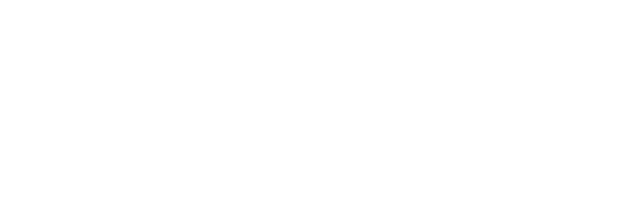
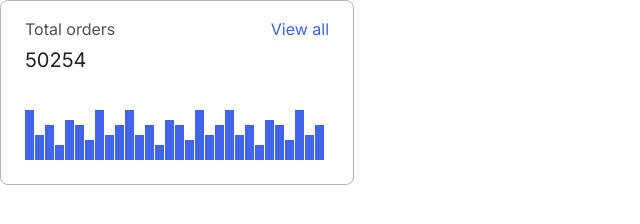
Before and after one commit to js-tasks-ru/htmlcss-20220317_dasha6, a website: page 04-lection2/01-histogram/index.html in a window 1280 px wide. Shown: the whole page, without its empty margins (0-640 px from the left). Drawn offline with Linux system fonts and the light colour scheme.

Commit message:
start histogram component

```diff
--- a/04-lection2/01-histogram/histogram.css
+++ b/04-lection2/01-histogram/histogram.css
@@ -0,0 +1,61 @@
+.histogram {
+    padding: 16px 24px 24px;
+    width: 354px;
+    height: 185px;
+    background: var(--white);
+    border: 1px solid var(--grey-3);
+    box-sizing: border-box;
+    border-radius: 8px;
+    display: flex;
+    flex-direction: column;
+    justify-content: space-between;
+}
+
+.historam__header {
+    display: flex;
+    justify-content: space-between;
+    align-items: baseline;
+}
+
+.histogram__caption {
+    margin: 0;
+    font-family: Inter, sans-serif;
+    font-style: normal;
+    font-weight: 400;
+    font-size: 16px;
+    line-height: 24px;
+    color: var(--black);
+    opacity: 0.8;
+}
+
+.histogram__value {
+    margin: 6px 0 0;
+    font-family: Inter, sans-serif;
+    font-style: normal;
+    font-weight: 400;
+    font-size: 20px;
+    line-height: 26px;
+    color: var(--black);
+}
+
+.histogram__link {
+    font-family: Inter, sans-serif;
+    font-style: normal;
+    font-weight: 400;
+    font-size: 16px;
+    line-height: 24px;
+    color: var(--blue-1);
+    text-decoration: none;
+}
+
+.histogram__chart {
+    height: 50px;
+    display: flex;
+    gap: 1px;
+    align-items: flex-end;
+}
+
+.histogram__column {
+    width: 9px;
+    background: var(--blue-1);
+}
--- a/04-lection2/01-histogram/index.html
+++ b/04-lection2/01-histogram/index.html
@@ -6,6 +6,48 @@
         <link rel="stylesheet" href="./histogram.css">
     </head>
     <body>
-
+        <div class="histogram">
+            <div class="historam__header">
+                <div class="histogram__text">
+                    <p class="histogram__caption">Total orders</p>
+                    <h4 class="histogram__value">50254</h4>
+                </div>
+                <a href="" class="histogram__link">
+                   View all
+                </a>
+            </div>
+            <div class="histogram__chart">
+                <div class="histogram__column" style="height: 100%;"></div>
+                <div class="histogram__column" style="height: 50%;"></div>
+                <div class="histogram__column" style="height: 70%;"></div>
+                <div class="histogram__column" style="height: 30%;"></div>
+                <div class="histogram__column" style="height: 80%;"></div>
+                <div class="histogram__column" style="height: 70%;"></div>
+                <div class="histogram__column" style="height: 40%;"></div>
+                <div class="histogram__column" style="height: 100%;"></div>
+                <div class="histogram__column" style="height: 50%;"></div>
+                <div class="histogram__column" style="height: 70%;"></div>
+                <div class="histogram__column" style="height: 100%;"></div>
+                <div class="histogram__column" style="height: 50%;"></div>
+                <div class="histogram__column" style="height: 70%;"></div>
+                <div class="histogram__column" style="height: 30%;"></div>
+                <div class="histogram__column" style="height: 80%;"></div>
+                <div class="histogram__column" style="height: 70%;"></div>
+                <div class="histogram__column" style="height: 40%;"></div>
+                <div class="histogram__column" style="height: 100%;"></div>
+                <div class="histogram__column" style="height: 50%;"></div>
+                <div class="histogram__column" style="height: 70%;"></div>
+                <div class="histogram__column" style="height: 100%;"></div>
+                <div class="histogram__column" style="height: 50%;"></div>
+                <div class="histogram__column" style="height: 70%;"></div>
+                <div class="histogram__column" style="height: 30%;"></div>
+                <div class="histogram__column" style="height: 80%;"></div>
+                <div class="histogram__column" style="height: 70%;"></div>
+                <div class="histogram__column" style="height: 40%;"></div>
+                <div class="histogram__column" style="height: 100%;"></div>
+                <div class="histogram__column" style="height: 50%;"></div>
+                <div class="histogram__column" style="height: 70%;"></div>
+            </div>
+        </div>
     </body>
 </html>
```
